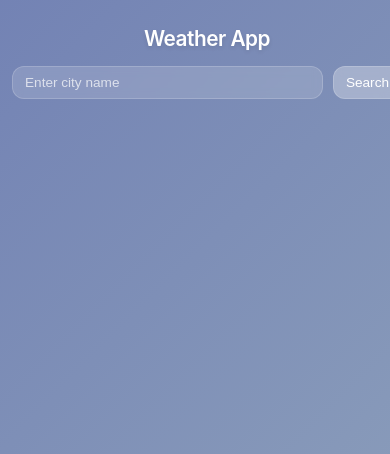
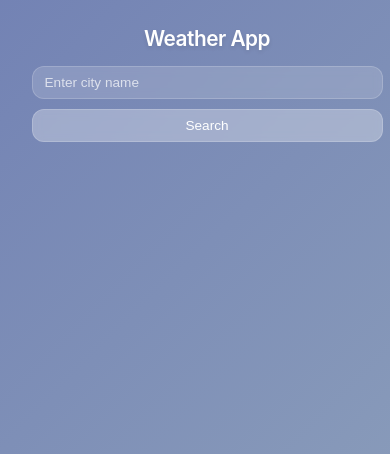
Before and after one commit to preeti1103/weather-app, a React (Vite) app: page / in a window 390 px wide. Shown: the top 454 px of the page. Built offline with nearby package versions, Linux system fonts and the light colour scheme.

Commit message:
resolve mobile display

```diff
--- a/src/index.css
+++ b/src/index.css
@@ -185,9 +185,9 @@ body {
     }
 
     .search-bar {
-        width: 100%;
-        max-width: 100%;
-        flex-direction: row;
+        width: 90%;
+        max-width: 90%;
+        flex-direction: column;
         /* Keep it horizontal on mobile */
         margin-bottom: 20px;
     }
@@ -202,9 +202,9 @@ body {
 
     .weather-screen {
         width: 90%;
-        max-width: 100%;
+        max-width: 90%;
         padding: 20px 15px;
-        margin-top: 20px;
+        margin-top: 10px;
     }
 
     .city {
@@ -252,7 +252,7 @@ body {
     }
 
     .weather-screen {
-        width: 95%;
+        width: 90%;
         padding: 15px 10px;
     }
 
```
